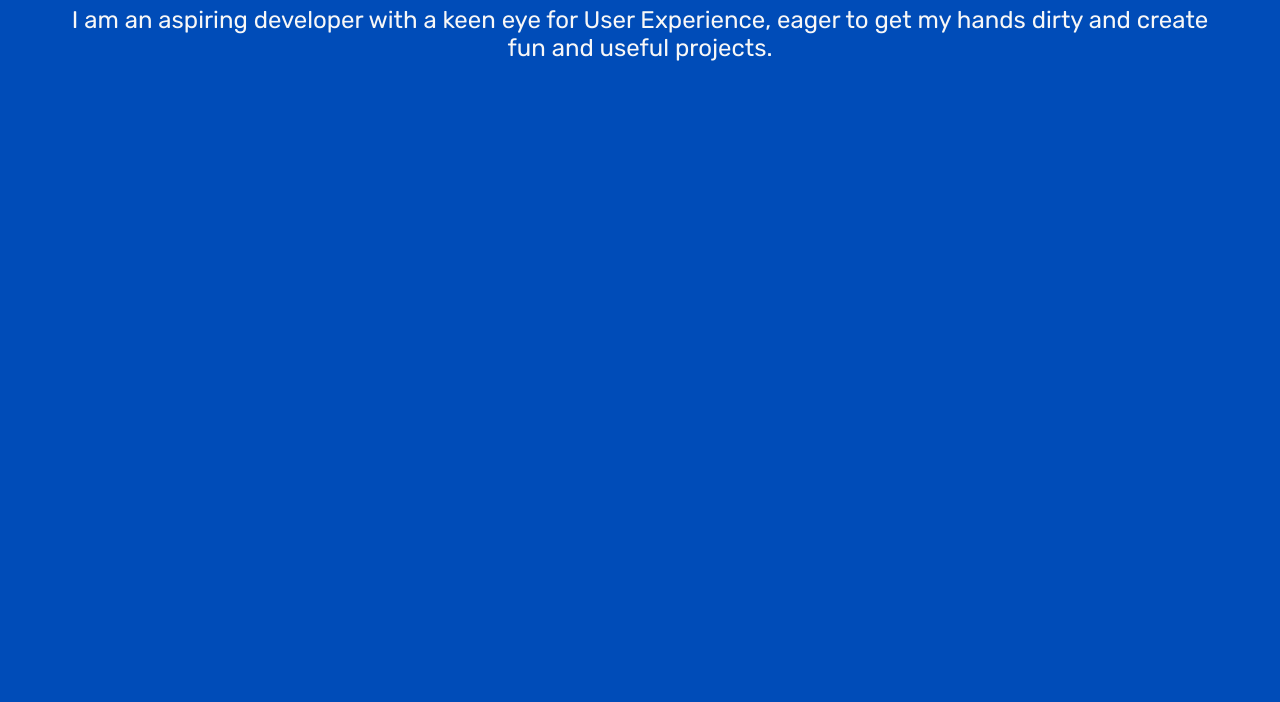
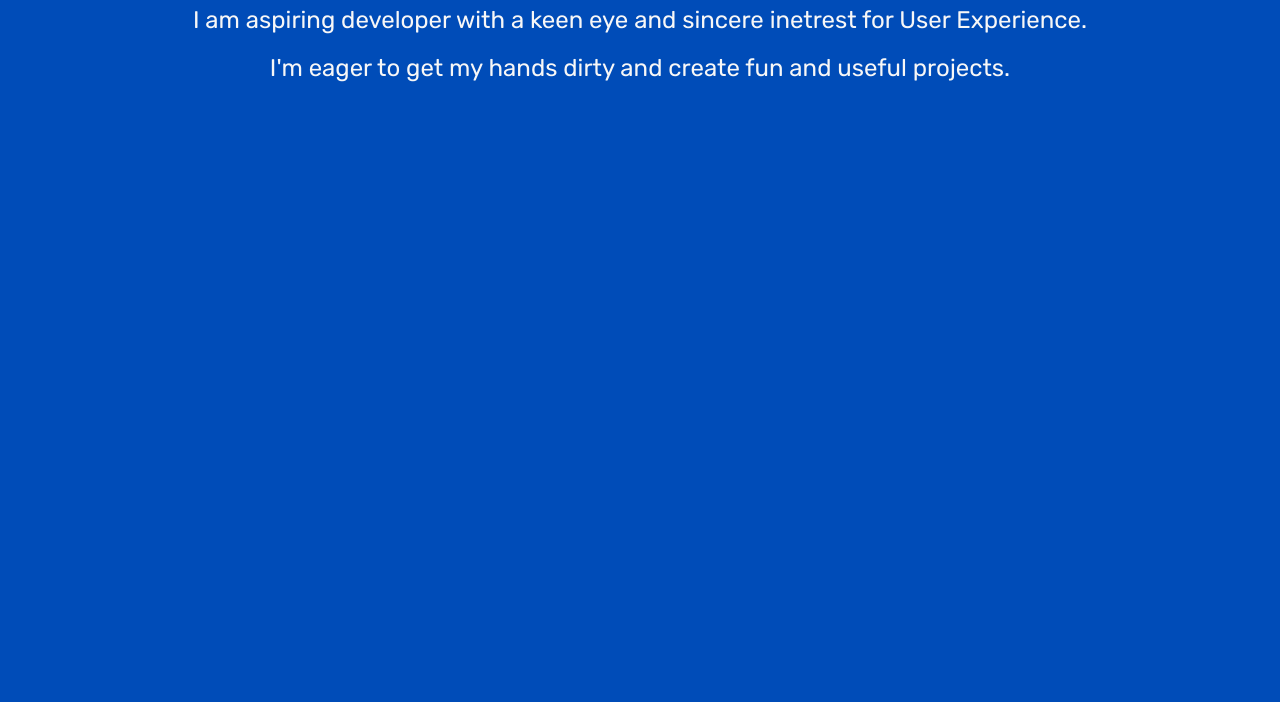
Before and after one commit to Ginger-owl/odin-node-basics, a plain HTML site: page about.html in a window 1280 px wide. Shown: the part 98-800 px from the top of the page. Drawn offline with Linux system fonts and the light colour scheme.

Commit message:
fix: added link to README, rewrite about text

```diff
--- a/about.html
+++ b/about.html
@@ -10,7 +10,8 @@
 <body>
   <div class="container">
     <h1 class="heading">Hi, I'm Ruslan</h1>
-    <p class="text">I am an aspiring developer with a keen eye for User Experience, eager to get my hands dirty and create fun and useful projects.</p>
+    <p class="text">I am aspiring developer with a keen eye and sincere inetrest for User Experience.</p>
+    <p class="text">I'm eager to get my hands dirty and create fun and useful projects.</p>
   </div>
 </body>
 </html>
```
Also changed, not shown: 1 other file.
